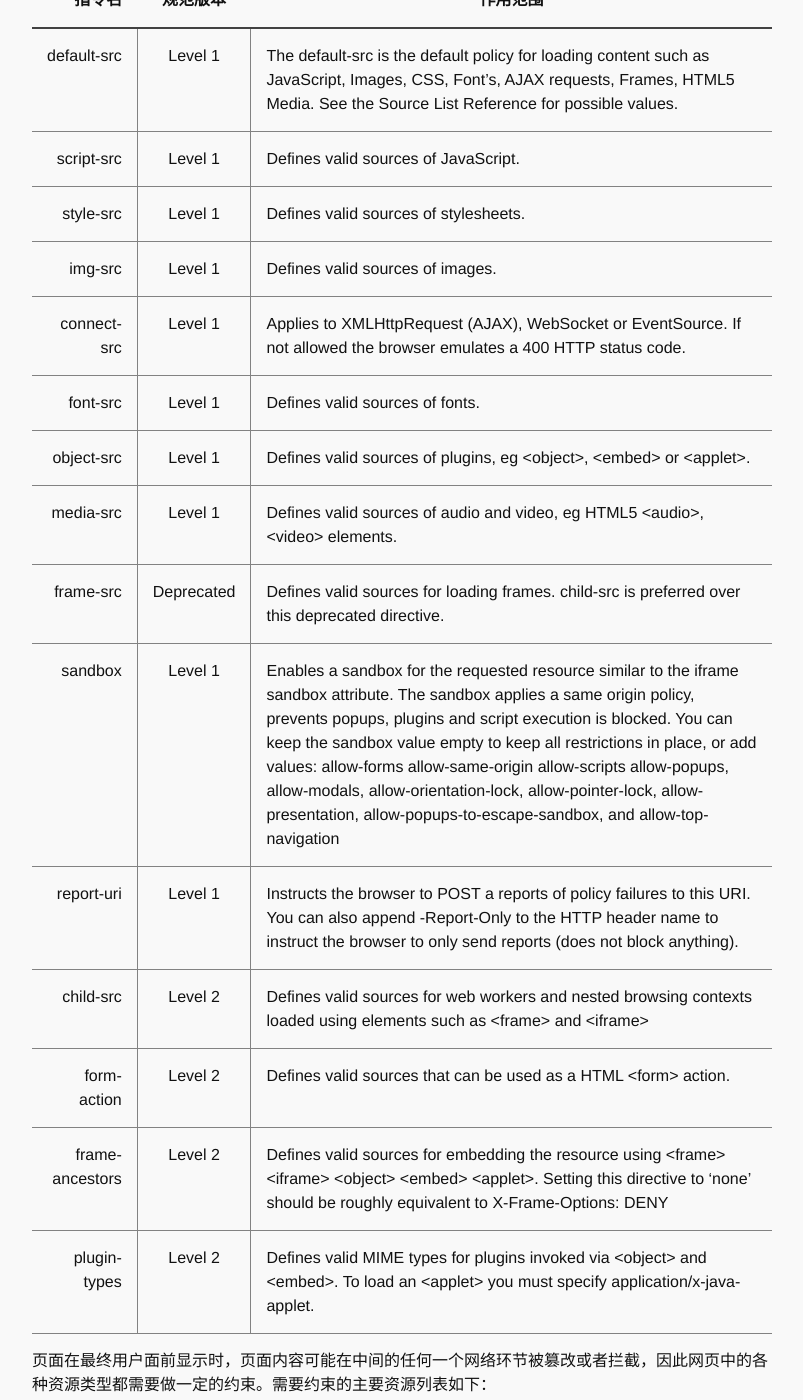
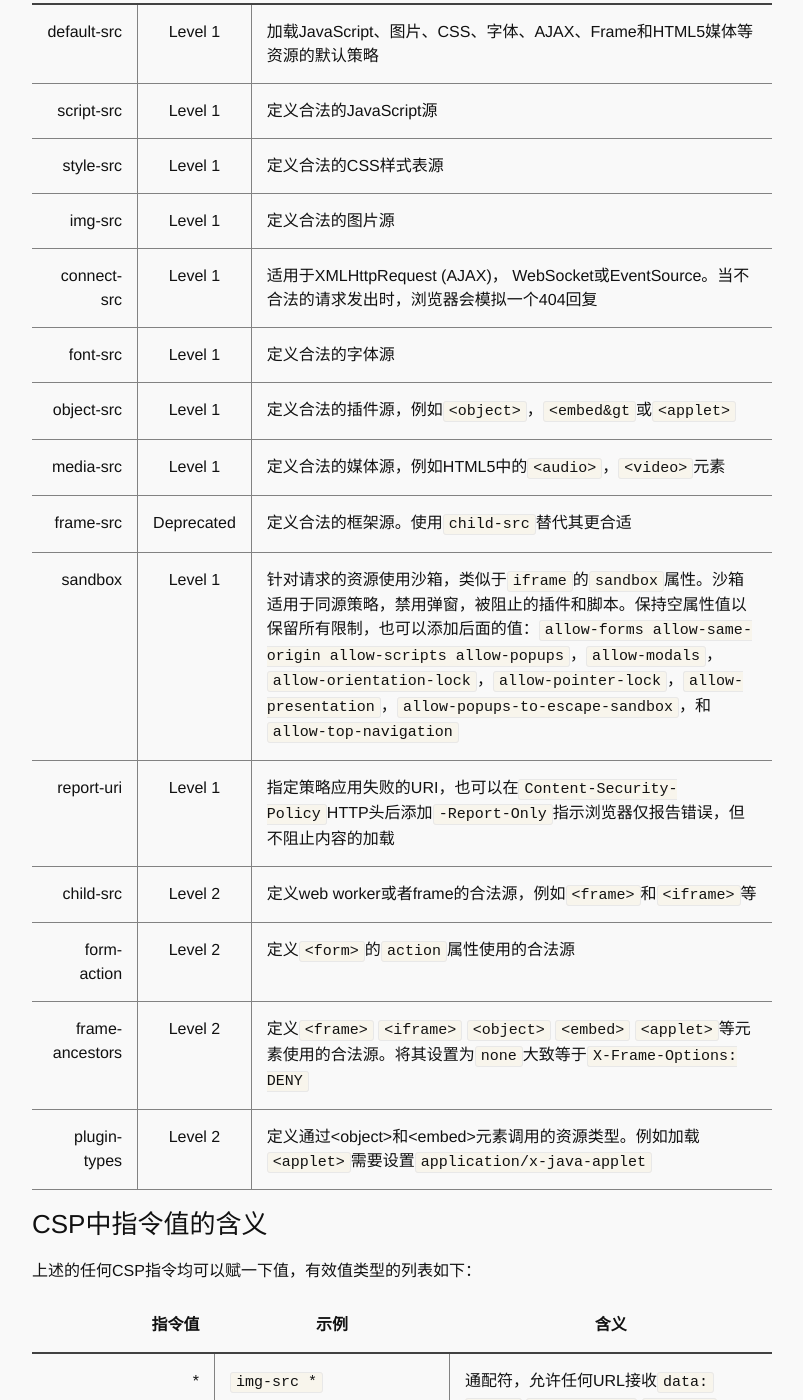
Before and after one commit to testudy/testudy.github.io, a Jekyll site: the page built from tech/_posts/2017-02-16-csp.md, in a window 1280 px wide and 1400 px high, scrolled down 779 px. Shown: the whole window, without its empty margins (238-1041 px from the left). Built offline with Jekyll 4.4.1, drawn with Linux system fonts in a browser that asks for light colours; comment, search, counter and statistics services are not loaded; some of the changed text lies outside the part shown.

Commit message:
完善CSP

````diff
--- a/tech/_posts/2017-02-16-csp.md
+++ b/tech/_posts/2017-02-16-csp.md
@@ -1,6 +1,6 @@
 ---
 layout: post
-title: CSP简介和使用
+title: CSP简介和案例分析
 tags: 技术 原创
 ---
 
@@ -12,6 +12,9 @@ tags: 技术 原创
 
 等等诸多问题。
 
+
+## CSP简介
+
 **Content Security Policy**简称**CSP**，用来解决跨站脚本攻击及其类似安全问题的一组安全策略，可用来初步解决上面的问题。
 
 CSP发展很快，自2012年[第一版](https://www.w3.org/TR/CSP1/)诞生依赖，至今[第二版](https://www.w3.org/TR/CSP2/)已经进入W3C的推荐版本，[第三版](https://www.w3.org/TR/CSP/)也处于工作草案阶段。W3C建议浏览器基于第二版规范实现，CSP在第二版中的官方定义如下：
@@ -19,31 +22,54 @@ CSP发展很快，自2012年[第一版](https://www.w3.org/TR/CSP1/)诞生依赖
 > This document defines a policy language used to declare a set of content restrictions for a web resource, and a mechanism for transmitting the policy from a server to a client where the policy is enforced.
 
 
-CSP主要有两种方式实现：
-1. HTTP HEADER；
-2. <meta>源；
+### CSP中指令名的含义
+
+| 指令名 | 规范版本 | 含义 |
+|-------:|:--------:|----------|
+| default-src | Level 1 | 加载JavaScript、图片、CSS、字体、AJAX、Frame和HTML5媒体等资源的默认策略  |
+| script-src | Level 1 | 定义合法的JavaScript源 |
+| style-src | Level 1 | 定义合法的CSS样式表源 |
+| img-src | Level 1 | 定义合法的图片源 |
+| connect-src | Level 1 | 适用于XMLHttpRequest (AJAX)， WebSocket或EventSource。当不合法的请求发出时，浏览器会模拟一个404回复 |
+| font-src | Level 1 | 定义合法的字体源 |
+| object-src | Level 1 | 定义合法的插件源，例如`<object>`，`<embed&gt`或`<applet>` |
+| media-src | Level 1 | 定义合法的媒体源，例如HTML5中的`<audio>`，`<video>`元素 |
+| frame-src | Deprecated | 定义合法的框架源。使用`child-src`替代其更合适 |
+| sandbox | Level 1 | 针对请求的资源使用沙箱，类似于`iframe`的`sandbox`属性。沙箱适用于同源策略，禁用弹窗，被阻止的插件和脚本。保持空属性值以保留所有限制，也可以添加后面的值：`allow-forms allow-same-origin allow-scripts allow-popups`，`allow-modals`，`allow-orientation-lock`，`allow-pointer-lock`，`allow-presentation`，`allow-popups-to-escape-sandbox`，和`allow-top-navigation` |
+| report-uri | Level 1 | 指定策略应用失败的URI，也可以在`Content-Security-Policy`HTTP头后添加`-Report-Only`指示浏览器仅报告错误，但不阻止内容的加载 |
+| child-src | Level 2 | 定义web worker或者frame的合法源，例如`<frame>`和`<iframe>`等 |
+| form-action | Level 2 | 定义`<form>`的`action`属性使用的合法源 |
+| frame-ancestors | Level 2 | 定义`<frame>` `<iframe>` `<object>` `<embed>` `<applet>`等元素使用的合法源。将其设置为`none`大致等于`X-Frame-Options: DENY`  |
+| plugin-types | Level 2 | 定义通过&lt;object&gt;和&lt;embed&gt;元素调用的资源类型。例如加载`<applet>`需要设置`application/x-java-applet` |
 
 
-CSP中指令的含义
+### CSP中指令值的含义
+上述的任何CSP指令均可以赋一下值，有效值类型的列表如下：
 
-| 指令名 | 规范版本 | 作用范围 |
-|-------:|:--------:|----------|
-| default-src | Level 1 | The default-src is the default policy for loading content such as JavaScript, Images, CSS, Font's, AJAX requests, Frames, HTML5 Media. See the Source List Reference for possible values.  |
-| script-src | Level 1 | Defines valid sources of JavaScript.  |
-| style-src | Level 1 | Defines valid sources of stylesheets.  |
-| img-src | Level 1 | Defines valid sources of images.  |
-| connect-src | Level 1 | Applies to XMLHttpRequest (AJAX), WebSocket or EventSource. If not allowed the browser emulates a 400 HTTP status code.  |
-| font-src | Level 1 | Defines valid sources of fonts.  |
-| object-src | Level 1 | Defines valid sources of plugins, eg &lt;object&gt;, &lt;embed&gt; or &lt;applet&gt;.  |
-| media-src | Level 1 | Defines valid sources of audio and video, eg HTML5 &lt;audio&gt;, &lt;video&gt; elements.  |
-| frame-src | Deprecated | Defines valid sources for loading frames. child-src is preferred over this deprecated directive.  |
-| sandbox | Level 1 | Enables a sandbox for the requested resource similar to the iframe sandbox attribute. The sandbox applies a same origin policy, prevents popups, plugins and script execution is blocked. You can keep the sandbox value empty to keep all restrictions in place, or add values: allow-forms allow-same-origin allow-scripts allow-popups, allow-modals, allow-orientation-lock, allow-pointer-lock, allow-presentation, allow-popups-to-escape-sandbox, and allow-top-navigation  |
-| report-uri | Level 1 | Instructs the browser to POST a reports of policy failures to this URI. You can also append -Report-Only to the HTTP header name to instruct the browser to only send reports (does not block anything).  |
-| child-src | Level 2 | Defines valid sources for web workers and nested browsing contexts loaded using elements such as &lt;frame&gt; and &lt;iframe&gt;  |
-| form-action | Level 2 | Defines valid sources that can be used as a HTML &lt;form&gt; action.  |
-| frame-ancestors | Level 2 | Defines valid sources for embedding the resource using &lt;frame&gt; &lt;iframe&gt; &lt;object&gt; &lt;embed&gt; &lt;applet&gt;. Setting this directive to 'none' should be roughly equivalent to X-Frame-Options: DENY  |
-| plugin-types | Level 2 | Defines valid MIME types for plugins invoked via &lt;object&gt; and &lt;embed&gt;. To load an &lt;applet&gt; you must specify application/x-java-applet.  |
+| 指令值 | 示例 | 含义 |
+|-------:|------|------|
+| * | `img-src *` | 通配符，允许任何URL接收`data:` `blob:` `filesystem:` `schemes` |
+| 'none' | `object-src 'none'` | 拒绝加载任何资源 |
+| 'self' | `script-src 'self'` | 允许加载同源资源（相同的协议、域名、端口） |
+| data: | `img-src 'self' data:` | 允许加载data编码的资源（例如图片的Base64编码） |
+| domain.example.com | `img-src domain.example.com` | 允许从指定的域名加载资源 |
+| *.example.com | `img-src *.example.com` | 允许从example.com下的任何子域名加载资源 |
+| https://cdn.com | `img-src https://cdn.com` | 允许加载https://cdn.com下的资源 |
+| https: | `img-src https:` | 仅允许加载https协议的资源 |
+| 'unsafe-inline' | `script-src 'unsafe-inline'` | 允许使用内联元素，比如style属性，onclick，或script标签 |
+| 'unsafe-eval' | `script-src 'unsafe-eval'` | 允许不安全的动态脚本执行，比如JavaScript的`eval()` |
 
+### 使用方式
+CSP主要有两种使用方式HTTP HEADER和<meta>标签两种方式：
+
+``` html
+// header
+Content-Security-Policy: default-src https:
+// meta tag
+<meta http-equiv="Content-Security-Policy" content="default-src https:">
+```
+
+## 案例分析
 
 页面在最终用户面前显示时，页面内容可能在中间的任何一个网络环节被篡改或者拦截，因此网页中的各种资源类型都需要做一定的约束。需要约束的主要资源列表如下：
 
@@ -53,6 +79,37 @@ CSP中指令的含义
 4. iframe元素，iframe元素类似HTML页面中的一个沙盒，像是一个独立的世界，所以要对iframe元素的内容呈现进行约束；
 5. 等等
 
+同时行内脚本的解析要暂时放开。
+
+根据以上条件，最后的策略值如下：
+
+```
+// 使用时需要去掉换行和注释
+Content-Security-Policy:
+    // 默认情况，严格安全策略
+    default-src 'none';
+    // 限制jsonp，外联脚本，内联脚本和行内事件绑定，以及可能的eval
+    script-src *.domain.com *.domainimg.com 'unsafe-inline' 'unsafe-eval';
+    // 限制外联样式和内联样式
+    style-src *.domainimg.com 'unsafe-inline';
+    // ajax限制同源限制
+    connect-src 'self';
+    // 限制图片，支持HTTP和HTTPS，如备注解释
+    img-src http://*.domainimg.com https://*.domainimg.com;
+    // 限制字体文件
+    font-src *.domain.com *.domainimg.com;
+    // 限制iframe，这行代码虽然标注废弃，但在旧版本浏览器中适用
+    frame-src none;
+    // 限制iframe
+    child-src: none;
+    // 限制iframe
+    frame-ancestors: none;
+```
+
+### 注意
+
+> 注意在HTTPS页面中启用CSP之后，会禁用HTTP的请求，类似添加了`block-all-mixed-content`指令的效果，而且`block-all-mixed-content`不能关闭，解决这个问题的方法可以是：
+> 在需要http的资源类型中，如上`img-src`中明确写明http和https两种模式。
 
 ## 参考
 1. [Content Security Policy](https://content-security-policy.com/)
````
